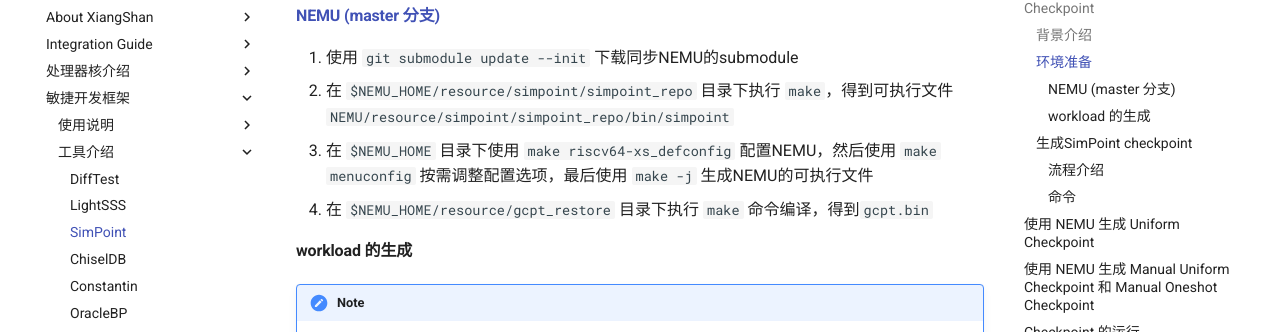
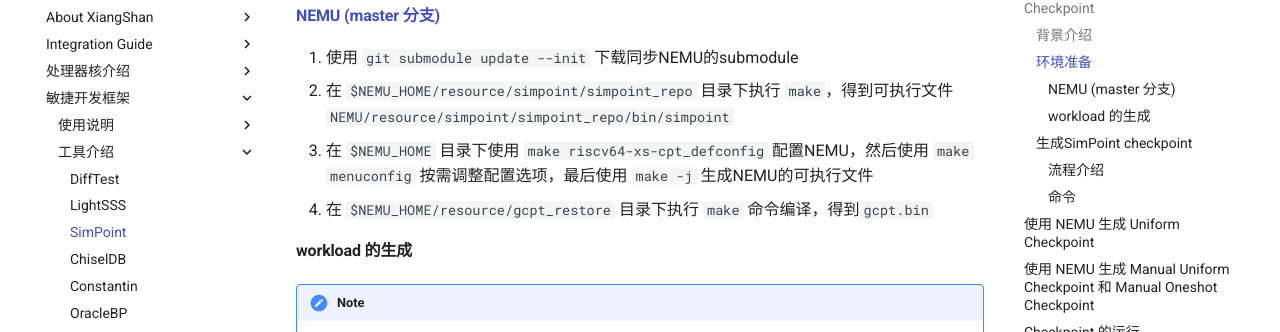
Before and after one commit to OpenXiangShan/XiangShan-doc, an MkDocs documentation site: the page built from docs/tools/simpoint.md, in a window 1280 px wide and 900 px high, scrolled down 668 px. Shown: the part 118-450 px from the top of the window. Built offline with MkDocs 1.6.1 and Material for MkDocs 9.7.7, drawn with Linux system fonts in a browser that asks for light colours; some of the changed text lies outside the part shown.

Commit message:
simpoint.md: update using riscv64-xs-cpt_defconfig as checkpoint config, update new nemu args
Signed-off-by: jiaxiaoyu <xyyy1420@gmail.com>

```diff
--- a/docs/tools/simpoint.md
+++ b/docs/tools/simpoint.md
@@ -25,7 +25,7 @@ Simpoint Checkpoint 会根据程序特性找到具有代表性的检查点。如
 
 1. 使用 `git submodule update --init` 下载同步NEMU的submodule
 2. 在 `$NEMU_HOME/resource/simpoint/simpoint_repo` 目录下执行 `make`，得到可执行文件 `NEMU/resource/simpoint/simpoint_repo/bin/simpoint`
-2. 在 `$NEMU_HOME` 目录下使用 `make riscv64-xs_defconfig` 配置NEMU，然后使用 `make menuconfig` 按需调整配置选项，最后使用 `make -j` 生成NEMU的可执行文件
+2. 在 `$NEMU_HOME` 目录下使用 `make riscv64-xs-cpt_defconfig` 配置NEMU，然后使用 `make menuconfig` 按需调整配置选项，最后使用 `make -j` 生成NEMU的可执行文件
 3. 在 `$NEMU_HOME/resource/gcpt_restore` 目录下执行 `make` 命令编译，得到`gcpt.bin`
 
 #### workload 的生成
```
Also changed, not shown: other parts of docs/tools/simpoint.md (+1 -0 lines).
